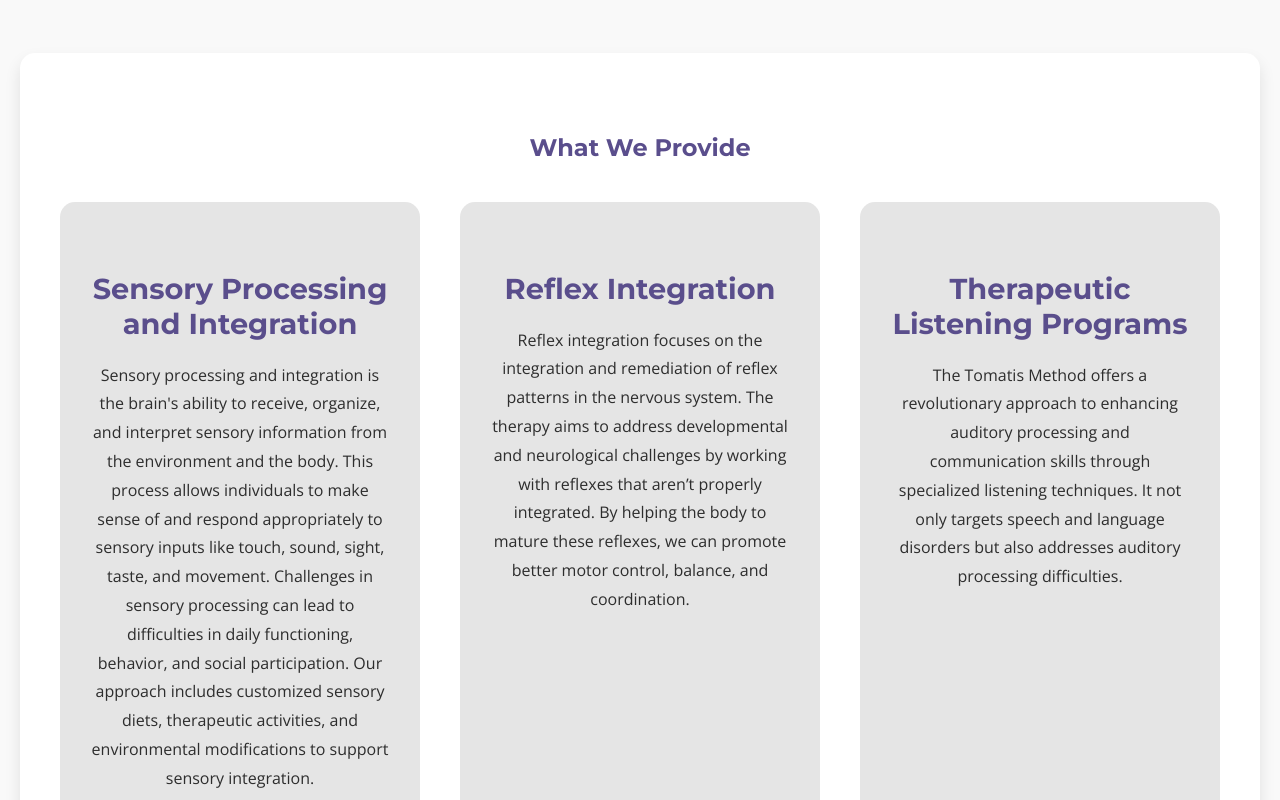
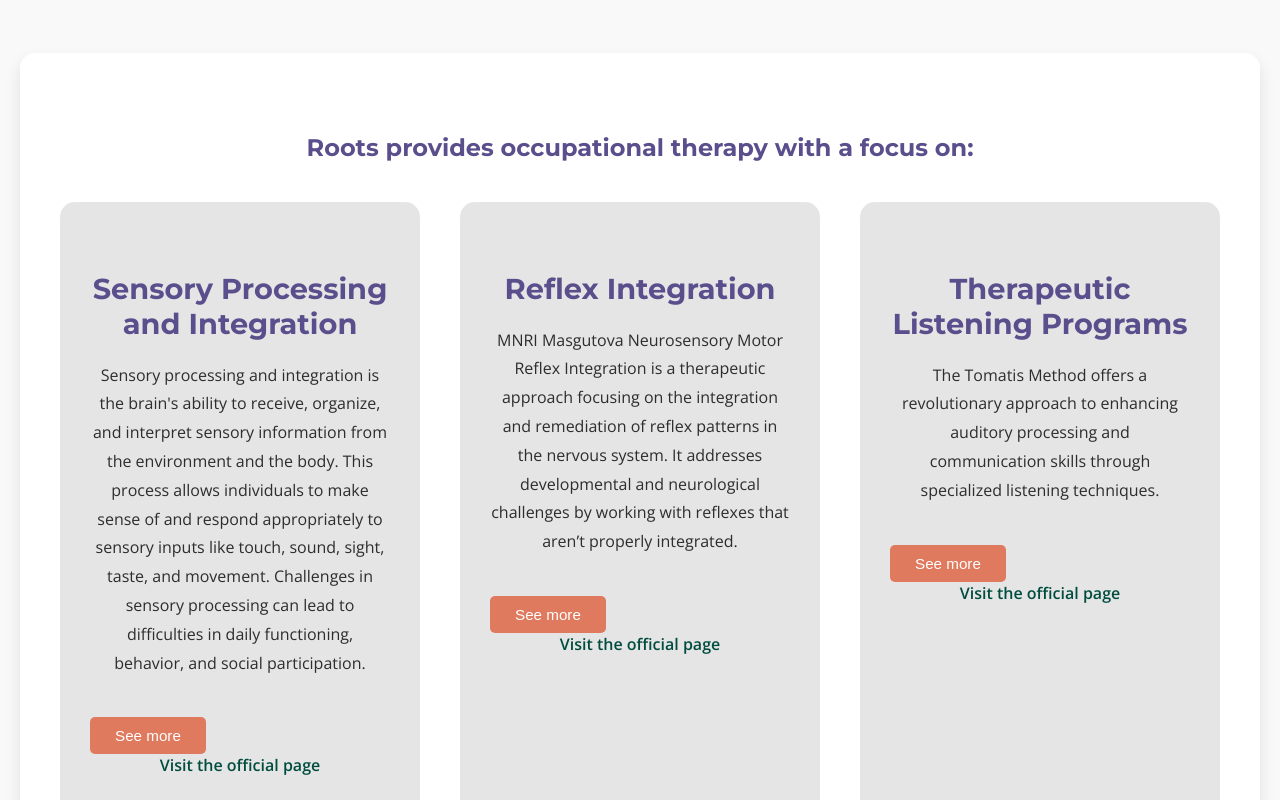
Before and after one commit to JacobHoldowsky/roots, a React (Create React App) app: page /growth-and-development in a window 1280 px wide. Shown: the part 1520-2320 px from the top of the page. Built offline with nearby package versions, Linux system fonts and the light colour scheme.

Commit message:
fixed see more buttons

```diff
--- a/src/pages/AboutPage.js
+++ b/src/pages/AboutPage.js
@@ -174,12 +174,6 @@ const AboutPage = () => {
               and thrive
               {!showMoreTestimonials["roizy"] ? "..." : "."}
             </p>
-            <button
-              className={styles.btnToggle}
-              onClick={() => toggleSeeMoreTestimonial("roizy")}
-            >
-              {showMoreTestimonials["roizy"] ? "See less" : "See more"}
-            </button>
             {showMoreTestimonials["roizy"] && (
               <>
                 <p>
@@ -197,6 +191,12 @@ const AboutPage = () => {
                 </p>
               </>
             )}
+            <button
+              className={styles.btnToggle}
+              onClick={() => toggleSeeMoreTestimonial("roizy")}
+            >
+              {showMoreTestimonials["roizy"] ? "See less" : "See more"}
+            </button>
             <footer>- Roizy S., Occupational Therapy Client</footer>
           </blockquote>
         </div>
@@ -225,12 +225,7 @@ const AboutPage = () => {
               exactly what each child needs
               {!showMoreTestimonials["faiga"] ? "..." : "."}
             </p>
-            <button
-              className={styles.btnToggle}
-              onClick={() => toggleSeeMoreTestimonial("faiga")}
-            >
-              {showMoreTestimonials["faiga"] ? "See less" : "See more"}
-            </button>
+
             {showMoreTestimonials["faiga"] && (
               <>
                 <p>
@@ -246,6 +241,12 @@ const AboutPage = () => {
                 </p>
               </>
             )}
+            <button
+              className={styles.btnToggle}
+              onClick={() => toggleSeeMoreTestimonial("faiga")}
+            >
+              {showMoreTestimonials["faiga"] ? "See less" : "See more"}
+            </button>
             <footer>- Faiga W., Client</footer>
           </blockquote>
         </div>
@@ -261,12 +262,7 @@ const AboutPage = () => {
               life
               {!showMoreTestimonials["libby"] ? "..." : "."}
             </p>
-            <button
-              className={styles.btnToggle}
-              onClick={() => toggleSeeMoreTestimonial("libby")}
-            >
-              {showMoreTestimonials["libby"] ? "See less" : "See more"}
-            </button>
+
             {showMoreTestimonials["libby"] && (
               <>
                 <p>
@@ -280,6 +276,12 @@ const AboutPage = () => {
                 </p>
               </>
             )}
+            <button
+              className={styles.btnToggle}
+              onClick={() => toggleSeeMoreTestimonial("libby")}
+            >
+              {showMoreTestimonials["libby"] ? "See less" : "See more"}
+            </button>
             <footer>- Libby S., MS-SLP</footer>
           </blockquote>
         </div>
--- a/src/pages/GrowthPage.js
+++ b/src/pages/GrowthPage.js
@@ -1,4 +1,4 @@
-import React from "react";
+import React, { useState } from "react";
 import styles from "./GrowthPage.module.css";
 import reflexIntegrationImage from "../assets/logo.png";
 import sensoryRegulation from "../assets/sensoryRegulation.webp";
@@ -12,6 +12,51 @@ import mnriLogo from "../assets/logo.png";
 import rmtLogo from "../assets/logo.png";
 
 const GrowthAndDevelopmentPage = () => {
+  const [expandedIndex, setExpandedIndex] = useState(null);
+
+  const toggleExpanded = (index) => {
+    setExpandedIndex(index === expandedIndex ? null : index);
+  };
+
+  const therapyServices = [
+    {
+      title: "Sensory Processing and Integration",
+      description: `Sensory processing and integration is the brain's ability to receive, organize,
+      and interpret sensory information from the environment and the body. This process allows individuals
+      to make sense of and respond appropriately to sensory inputs like touch, sound, sight, taste, and movement.
+      Challenges in sensory processing can lead to difficulties in daily functioning, behavior, and social participation.`,
+      extendedDescription: `Effective sensory integration helps with daily functioning, coordination, and interaction with the world.
+      When sensory processing is disrupted, it can lead to difficulties in behavior, attention, learning, and motor skills,
+      impacting one's overall quality of life.`,
+      link: "https://www.spdstar.org/basic/sensory-processing-disorder",
+    },
+    {
+      title: "Reflex Integration",
+      description: `MNRI Masgutova Neurosensory Motor Reflex Integration is a therapeutic approach
+      focusing on the integration and remediation of reflex patterns in the nervous system.
+      It addresses developmental and neurological challenges by working with reflexes that aren’t
+      properly integrated.`,
+      extendedDescription: `This therapy can impact aspects of motor, sensory, emotional, and cognitive functions.
+      RMT (Rhythmic Movement Training) is also used to stimulate neural pathways through gentle movements, promoting
+      learning, emotional balance, and ease of movement. These methods are effective for issues like ADD/ADHD, autism,
+      learning challenges, and emotional imbalances.`,
+      link: "https://masgutovamethod.com/the-method/the-mnri-method-approach-program",
+      additionalLink: "https://rhythmicmovement.org/",
+    },
+    {
+      title: "Therapeutic Listening Programs",
+      description: `The Tomatis Method offers a revolutionary approach to enhancing auditory processing
+      and communication skills through specialized listening techniques.`,
+      extendedDescription: `Through its unique Electronic Ear device, which combines air and bone conduction,
+      the Tomatis Method not only targets speech and language disorders but also addresses auditory processing difficulties
+      and enhances emotional regulation. It can help improve learning abilities, attention, and self-confidence.
+      Integrated Listening Systems (iLS) and Quick Shifts are also used to support sensory integration through specialized
+      sound therapy techniques.`,
+      link: "https://www.tomatis.com/en",
+      additionalLink: "https://vitalsounds.com/",
+    },
+  ];
+
   return (
     <div className={styles.growthPage}>
       {/* WHO Section */}
@@ -65,28 +110,41 @@ const GrowthAndDevelopmentPage = () => {
 
       {/* WHAT Section */}
       <section className={styles.section}>
-        <h2>What We Provide</h2>
+        <h2>Roots provides occupational therapy with a focus on:</h2>
         <div className={styles.therapyServices}>
-          {[
-            {
-              title: "Sensory Processing and Integration",
-              description:
-                "Sensory processing and integration is the brain's ability to receive, organize, and interpret sensory information from the environment and the body. This process allows individuals to make sense of and respond appropriately to sensory inputs like touch, sound, sight, taste, and movement. Challenges in sensory processing can lead to difficulties in daily functioning, behavior, and social participation. Our approach includes customized sensory diets, therapeutic activities, and environmental modifications to support sensory integration.",
-            },
-            {
-              title: "Reflex Integration",
-              description:
-                "Reflex integration focuses on the integration and remediation of reflex patterns in the nervous system. The therapy aims to address developmental and neurological challenges by working with reflexes that aren’t properly integrated. By helping the body to mature these reflexes, we can promote better motor control, balance, and coordination.",
-            },
-            {
-              title: "Therapeutic Listening Programs",
-              description:
-                "The Tomatis Method offers a revolutionary approach to enhancing auditory processing and communication skills through specialized listening techniques. It not only targets speech and language disorders but also addresses auditory processing difficulties.",
-            },
-          ].map((service, index) => (
+          {therapyServices.map((service, index) => (
             <div className={styles.serviceItem} key={index}>
               <h3>{service.title}</h3>
               <p>{service.description}</p>
+              {expandedIndex === index && (
+                <>
+                  <p>{service.extendedDescription}</p>
+                  {service.additionalLink && (
+                    <a
+                      href={service.additionalLink}
+                      target="_blank"
+                      rel="noopener noreferrer"
+                      className={styles.additionalLink}
+                    >
+                      Learn more about {service.title}
+                    </a>
+                  )}
+                </>
+              )}
+              <button
+                onClick={() => toggleExpanded(index)}
+                className={styles.seeMoreButton}
+              >
+                {expandedIndex === index ? "See less" : "See more"}
+              </button>
+              <a
+                href={service.link}
+                target="_blank"
+                rel="noopener noreferrer"
+                className={styles.seeMoreLink}
+              >
+                Visit the official page
+              </a>
             </div>
           ))}
         </div>
--- a/src/pages/GrowthPage.module.css
+++ b/src/pages/GrowthPage.module.css
@@ -205,6 +205,38 @@
   color: #e0d6f5; /* Lighter shade of primary color */
 }
 
+.seeMoreButton {
+  background-color: var(--secondary-color);
+  color: #ffffff;
+  border: none;
+  padding: 10px 25px;
+  margin-top: 20px;
+  cursor: pointer;
+  border-radius: 5px;
+  font-size: 0.95rem;
+  transition: background-color var(--transition-duration) ease;
+}
+
+.seeMoreButton:hover {
+  background-color: #cc6b55;}
+
+.seeMoreLink,
+.additionalLink {
+  color: var(--accent-color);
+  text-decoration: none;
+  font-weight: 600;
+  text-align: center;
+  display: block;
+  margin-left: auto;
+  margin-right: auto;
+}
+
+.seeMoreLink:hover,
+.additionalLink:hover {
+  color: #00332d; /* Darker shade of accent color */
+}
+
+
 /* Responsive Design */
 @media (max-width: 992px) {
   .therapyServices,
```
